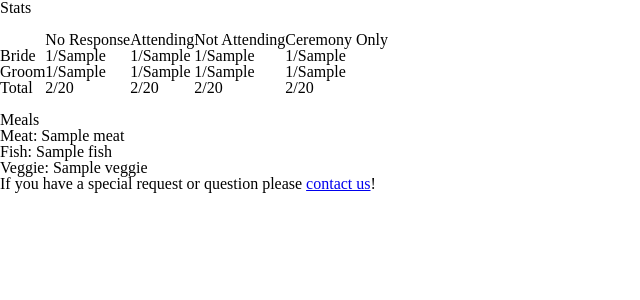
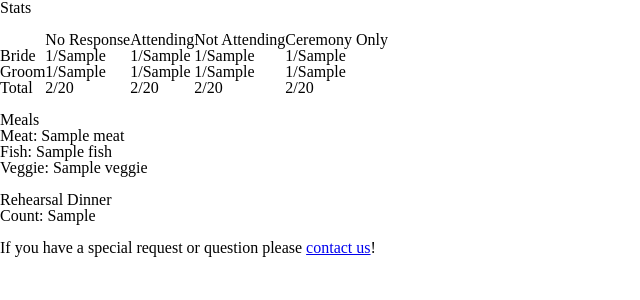
Before and after one commit to chrisgilmerproj/wedding, a Django app: template project/templates/rsvp/stats.html in a window 1280 px wide. Shown: the part 96-396 px from the top of the page, without its empty margins (0-640 px from the left). Run offline with Django 3.2, Linux system fonts and the light colour scheme; the template is opened without the code that fills it: most values are stand-ins (such as "Sample title", 1, 10 or a date in 2020); some libraries are stand-ins or nearby versions.

Commit message:
Added more stats

```diff
--- a/project/apps/rsvp/views.py
+++ b/project/apps/rsvp/views.py
@@ -97,6 +97,8 @@ def stats(request):
         'groom_ceremony_only_num': Guest.objects.filter(group__party=1, group__response=3).count(),
         'groom_ceremony_only': Group.objects.filter(party=1, response=3).count(),
 
+        'rehearsal_dinner': Guest.objects.filter(group__rehearsal_dinner=True).count(),
+
         'meat': Guest.objects.filter(group__response=1, meal=0).count(),
         'fish': Guest.objects.filter(group__response=1, meal=1).count(),
         'veggie': Guest.objects.filter(group__response=1, meal=2).count(),
--- a/project/templates/rsvp/stats.html
+++ b/project/templates/rsvp/stats.html
@@ -45,5 +45,9 @@
             <li>Fish:   {{fish}}</li>
             <li>Veggie: {{veggie}}</li>
         </ul>
+    <br/>
+    <h2>Rehearsal Dinner</h2>
+    <p>Count: {{rehearsal_dinner}}</p>
+    <br/>
 </div>
 {% endblock %}
```
